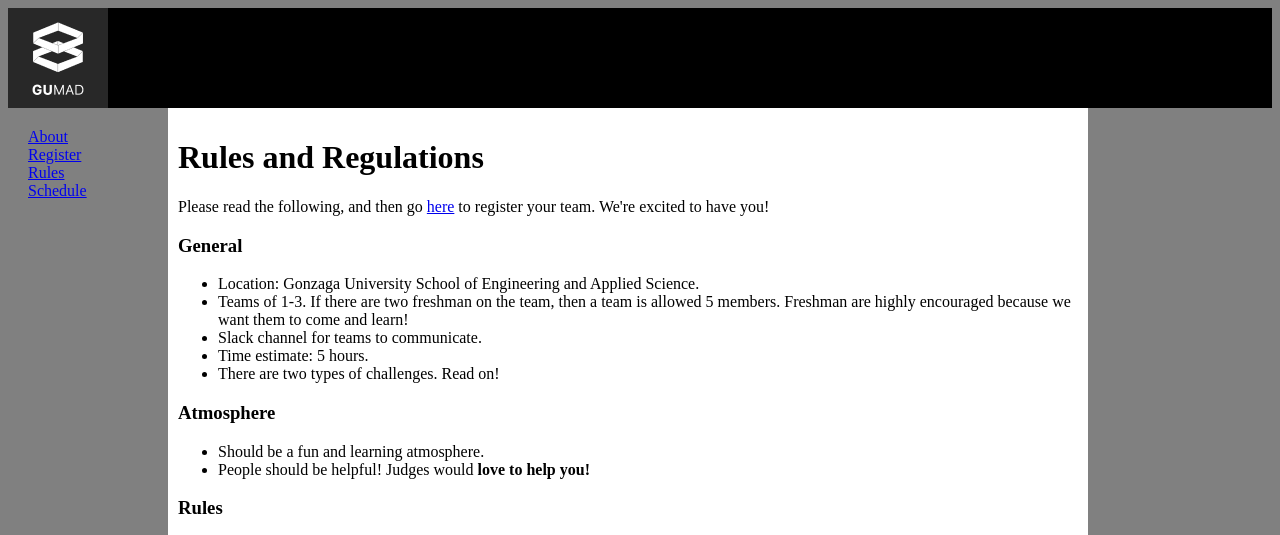
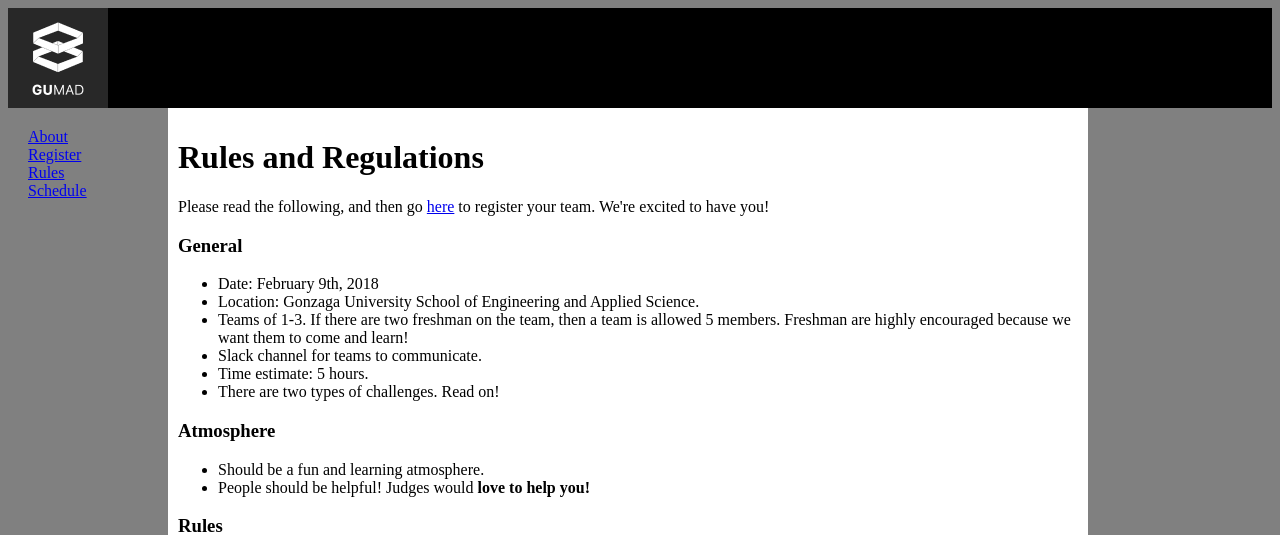
Before and after one commit to tmgreenside/GUMAD_CTF, a Django app: page /Registration in a window 1280 px wide. Shown: the top 535 px of the page. Run offline with Django 3.2, Linux system fonts and the light colour scheme.

Commit message:
Update index.html

```diff
--- a/GUMAD_CTF/CTF/templates/Registration/index.html
+++ b/GUMAD_CTF/CTF/templates/Registration/index.html
@@ -8,6 +8,7 @@
 
 <h3>General</h3>
 <ul>
+    <li>Date: February 9th, 2018</li>
     <li>Location: Gonzaga University School of Engineering and Applied Science.</li>
     <li>Teams of 1-3. If there are two freshman on the team, then a team is allowed
         5 members. Freshman are highly encouraged because we want them to come and learn!</li>
```
